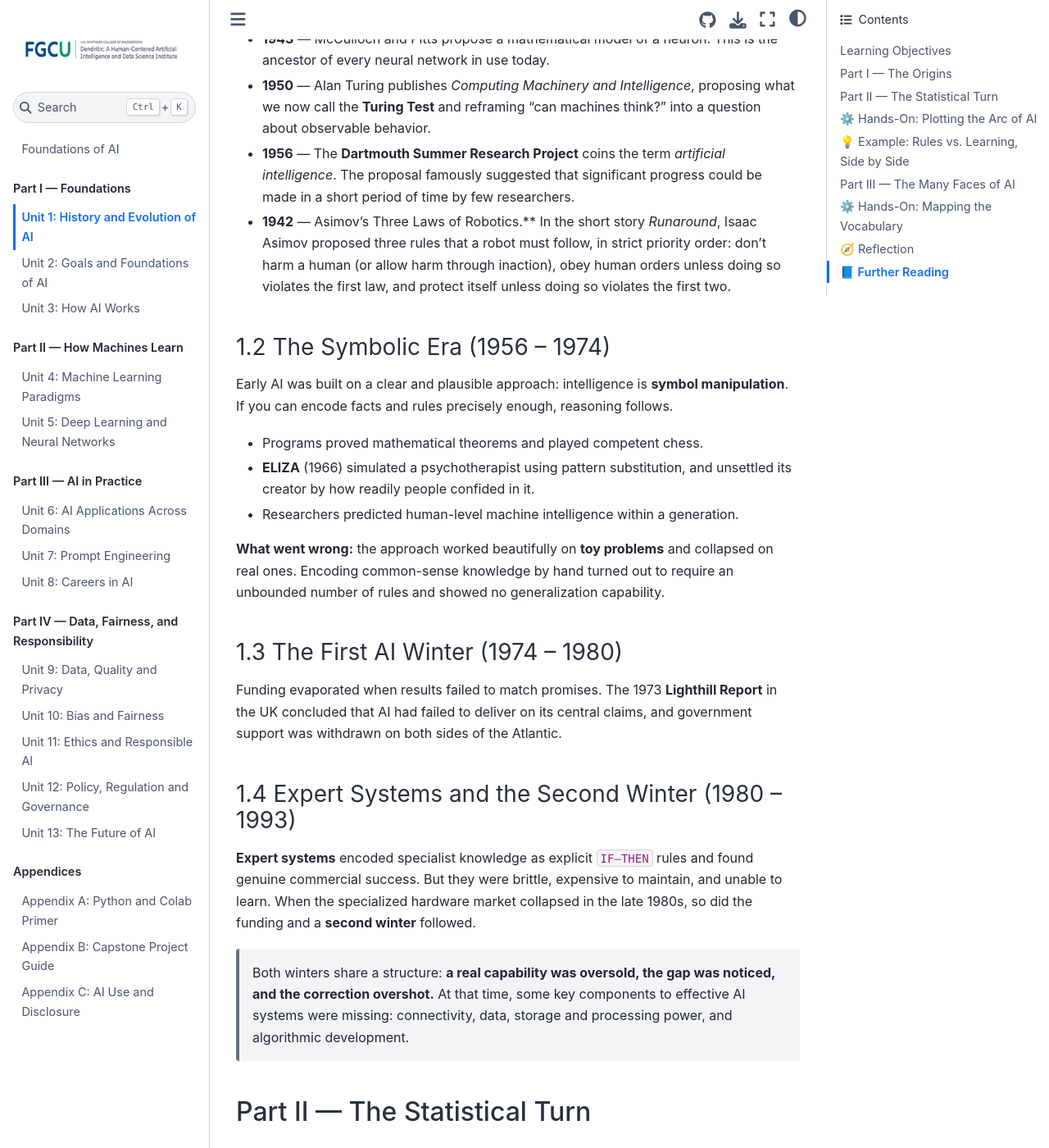
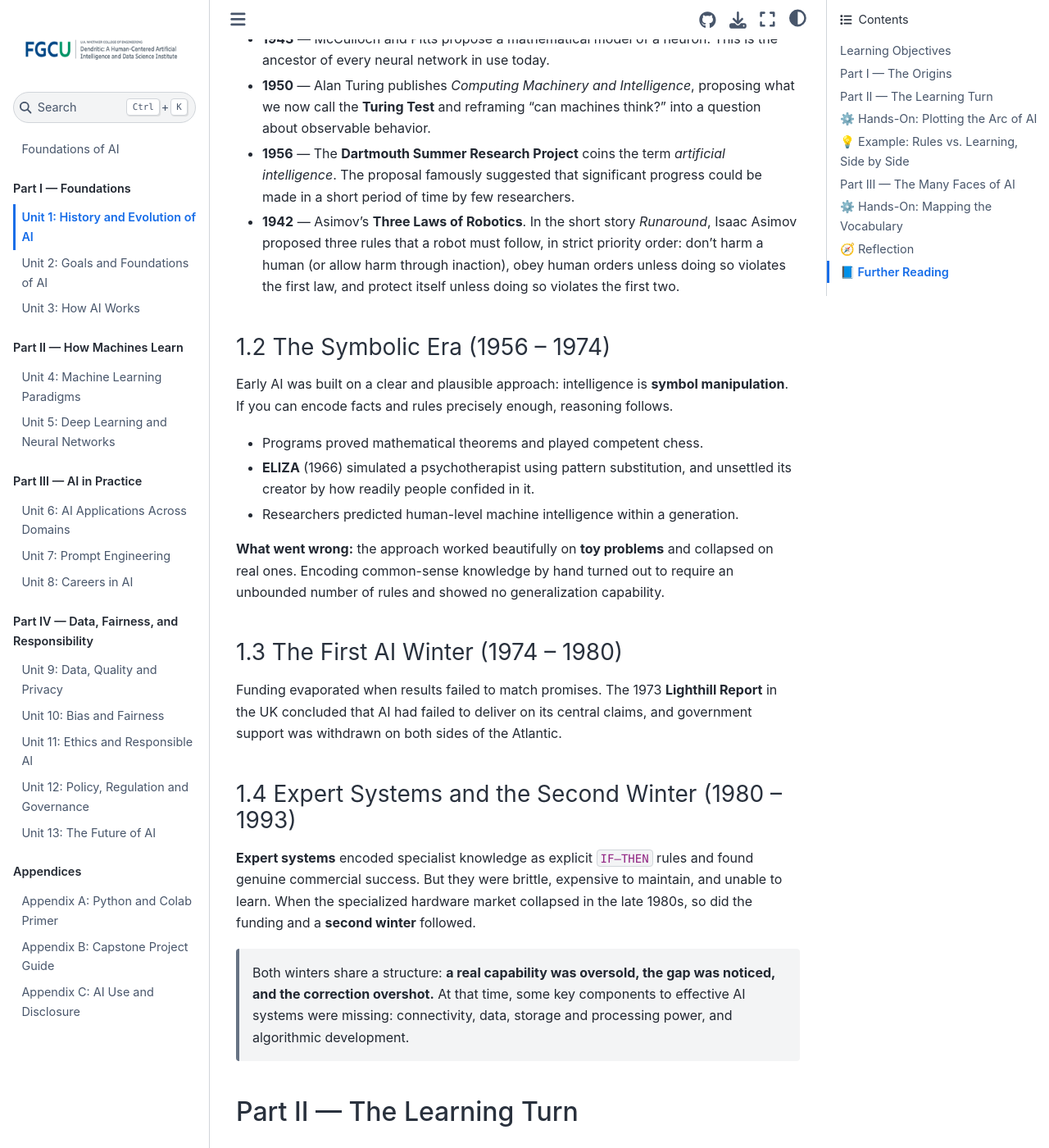
Before and after one commit to lndecastro/Foundations_of_AI, a Jupyter Book: the page built from book/Unit_01_History_and_Evolution.md, in a window 1280 px wide and 1400 px high, scrolled down 865 px. Shown: the whole window at 82% size. Built offline with Jupyter Book 1.0.4 settings and Sphinx 7.4.7 and the Sphinx Book theme 1.1.4, drawn with Linux system fonts in a browser that asks for light colours.

Commit message:
Update Unit_01_History_and_Evolution.md

```diff
--- a/book/Unit_01_History_and_Evolution.md
+++ b/book/Unit_01_History_and_Evolution.md
@@ -22,7 +22,7 @@ The idea of mechanical reasoning predates computers entirely. What changed in th
 - **1943** — McCulloch and Pitts propose a mathematical model of a neuron. This is the ancestor of every neural network in use today.
 - **1950** — Alan Turing publishes _Computing Machinery and Intelligence_, proposing what we now call the **Turing Test** and reframing "can machines think?" into a question about observable behavior.
 - **1956** — The **Dartmouth Summer Research Project** coins the term *artificial intelligence*. The proposal famously suggested that significant progress could be made in a short period of time by few researchers.
-- **1942** — Asimov's Three Laws of Robotics.** In the short story *Runaround*, Isaac Asimov proposed three rules that a robot must follow, in strict priority order: don't harm a human (or allow harm through inaction), obey human orders unless doing so violates the first law, and protect itself unless doing so violates the first two.
+- **1942** — Asimov's **Three Laws of Robotics**. In the short story *Runaround*, Isaac Asimov proposed three rules that a robot must follow, in strict priority order: don't harm a human (or allow harm through inaction), obey human orders unless doing so violates the first law, and protect itself unless doing so violates the first two.
 
 ### 1.2 The Symbolic Era (1956 – 1974)
 
@@ -44,7 +44,7 @@ Funding evaporated when results failed to match promises. The 1973 **Lighthill R
 
 > Both winters share a structure: **a real capability was oversold, the gap was noticed, and the correction overshot.** At that time, some key components to effective AI systems were missing: connectivity, data, storage and processing power, and algorithmic development.
 
-## Part II — The Statistical Turn
+## Part II — The Learning Turn
 
 ### 2.1 Learning Instead of Programming
 
```
